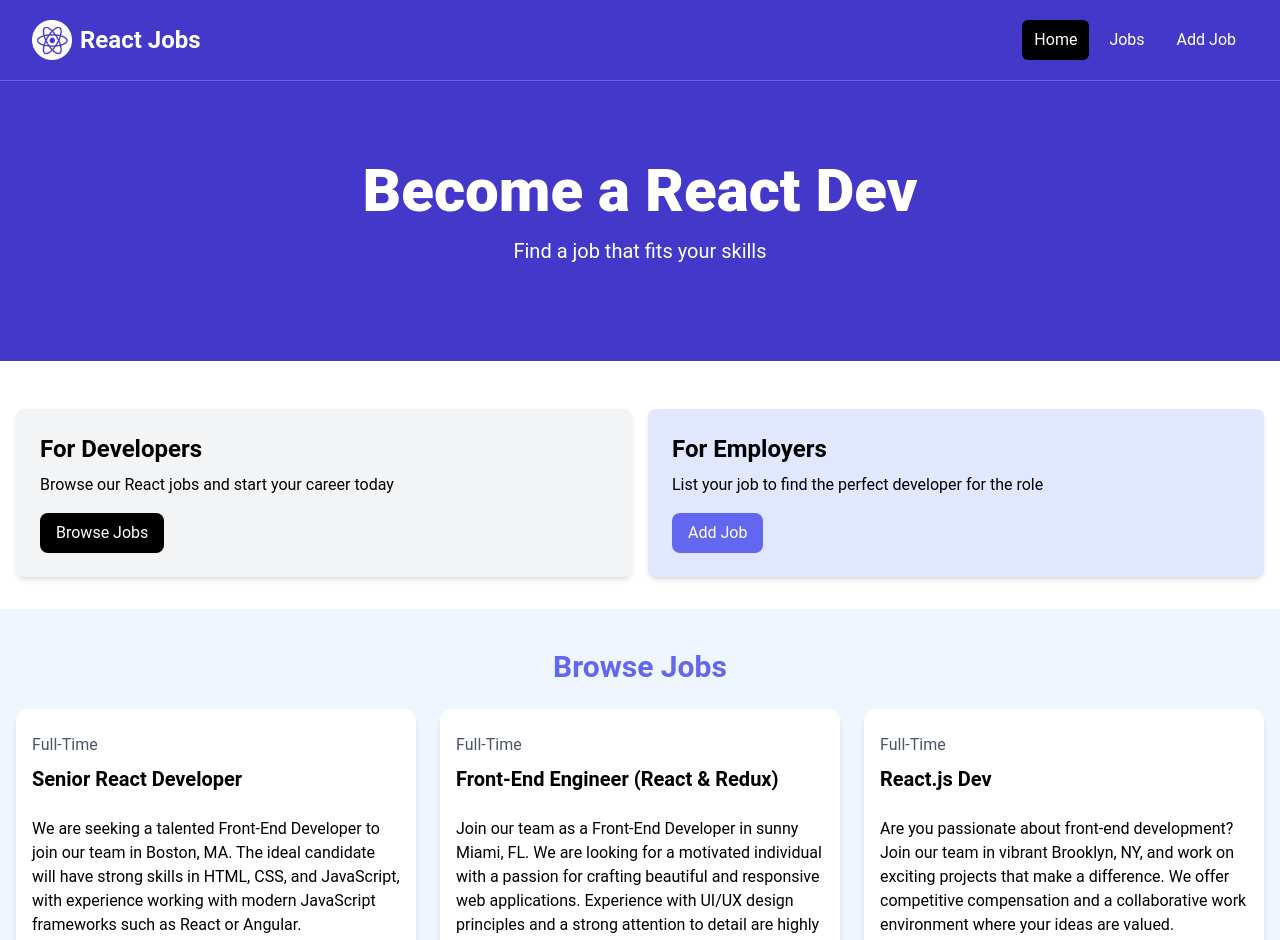
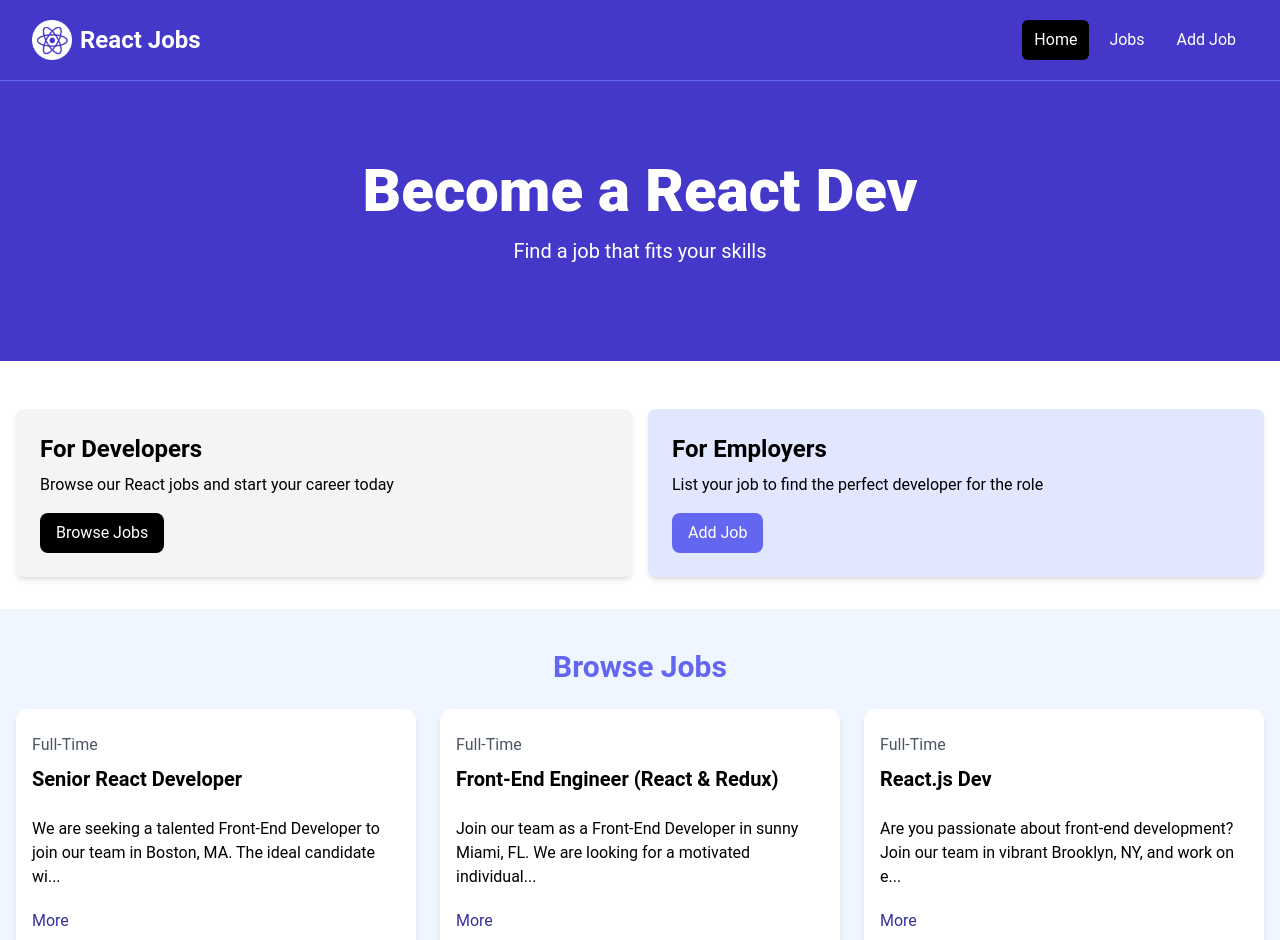
Before and after one commit to Marjia029/React_Project, a React (Vite) app: page / in a window 1280 px wide. Shown: the top 940 px of the page. Built offline with nearby package versions, Linux system fonts and the light colour scheme.

Commit message:
used react-useState-hook

```diff
--- a/src/components/JobListing.jsx
+++ b/src/components/JobListing.jsx
@@ -1,7 +1,16 @@
 import React from 'react'
+import { useState } from 'react'
+
 
 
 function JobListing({job}) {
+  const [showFullDescription, setShowFullDescription] = useState(false);
+
+  let description = job.description;
+  if (!showFullDescription){
+    description = description.substring(0, 100) + '...';
+  }
+
   return (
     <div className="bg-white rounded-xl shadow-md relative">
                 <div className="p-4">
@@ -11,8 +20,12 @@
                   </div>
 
                   <div className="mb-5">
-                  {job.description}
+                  {description}
                   </div>
+                  <button onClick={()=> setShowFullDescription((prevState)=> !prevState)} className="text-indigo-600 mb-5 hover: text-indigo-800">
+                    {showFullDescription ? 'Less' : 'More'}
+                  </button>
+
 
                   <h3 className="text-indigo-500 mb-2">{job.salary}</h3>
 
```
